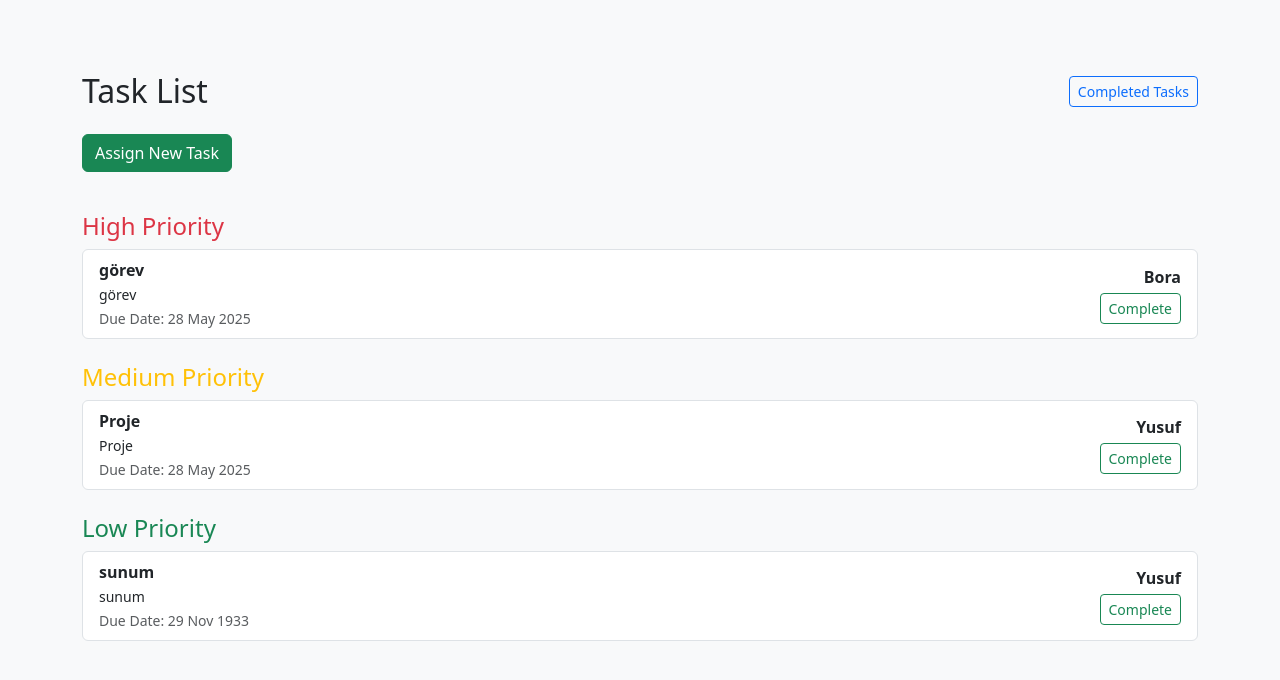
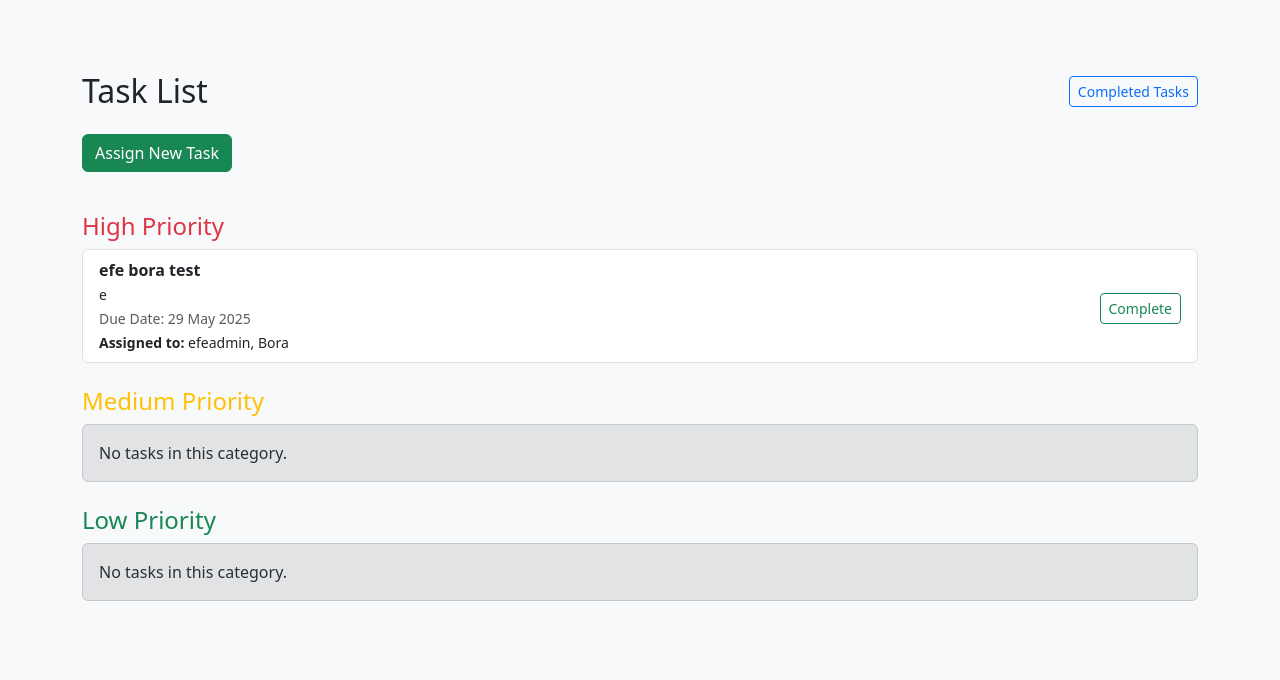
Before and after one commit to borabakar/todo-list, a Django app: page / in a window 1280 px wide. Shown: the part 56-736 px from the top of the page. Run offline with Django 4.2, Linux system fonts and the light colour scheme; a user stored in the database is signed in; data comes from the database, SQL or seed files in the repository.

Commit message:
Multiple user assignment and delete from completed tasks feature

```diff
--- a/tasks/forms.py
+++ b/tasks/forms.py
@@ -3,6 +3,12 @@
 from django.contrib.auth.models import User
 
 class TaskForm(forms.ModelForm):
+    assigned_to = forms.ModelMultipleChoiceField(
+        queryset=User.objects.all(),
+        widget=forms.CheckboxSelectMultiple(),  # ✅ checkbox görünümü
+        label="Assign To"
+    )
+
     class Meta:
         model = Task
         fields = ['title', 'description', 'due_date', 'assigned_to', 'priority']
--- a/tasks/models.py
+++ b/tasks/models.py
@@ -12,7 +12,7 @@
     description = models.TextField()
     due_date = models.DateField()
     completed = models.BooleanField(default=False)
-    assigned_to = models.ForeignKey(User, on_delete=models.CASCADE)
+    assigned_to = models.ManyToManyField(User)  # 🔄 Multiple users can be assigned
     priority = models.CharField(max_length=10, choices=PRIORITY_CHOICES, default='Medium')
 
     def __str__(self):
--- a/tasks/templates/tasks/task_list.html
+++ b/tasks/templates/tasks/task_list.html
@@ -23,10 +23,12 @@
                         <div>
                             <strong>{{ task.title }}</strong><br>
                             <small>{{ task.description }}</small><br>
-                            <small class="text-muted">Due Date: {{ task.due_date|date:"d M Y" }}</small>
+                            <small class="text-muted">Due Date: {{ task.due_date|date:"d M Y" }}</small><br>
+                            <small><strong>Assigned to:</strong>
+                                {{ task.assigned_to.all|join:", " }}
+                            </small>
                         </div>
                         <div class="text-end">
-                            <div><strong>{{ task.assigned_to.username }}</strong></div>
                             {% if not task.completed %}
                                 <a href="{% url 'complete_task' task.id %}" class="btn btn-sm btn-outline-success mt-1">Complete</a>
                             {% else %}
--- a/tasks/urls.py
+++ b/tasks/urls.py
@@ -9,4 +9,6 @@
     path('completed/', views.completed_tasks, name='completed_tasks'),
     path('accounts/', include('django.contrib.auth.urls')),
     path('create/', views.create_task, name='create_task'),
+    path('delete/<int:task_id>/', views.delete_task, name='delete_task'),
+
 ]
--- a/tasks/views.py
+++ b/tasks/views.py
@@ -6,6 +6,19 @@
 
 def is_admin(user):
     return user.is_superuser
+
+@login_required
+def delete_task(request, task_id):
+    task = get_object_or_404(Task, id=task_id, completed=True)
+
+    # sadece admin veya kendi tamamladığı görevleri silebilir
+    if request.user.is_superuser or task.assigned_to == request.user:
+        task.delete()
+        messages.success(request, "Task deleted successfully.")
+    else:
+        messages.error(request, "You do not have permission to delete this task.")
+
+    return redirect('completed_tasks')
 
 @login_required
 def task_list(request):
@@ -59,7 +72,9 @@
     if request.method == 'POST':
         form = TaskForm(request.POST)
         if form.is_valid():
-            form.save()
+            task = form.save(commit=False)  # görevi oluştur ama kaydetme
+            task.save()  # kaydet (ID oluşturulsun)
+            form.save_m2m()  # assigned_to gibi ManyToMany alanları kaydet
             messages.success(request, "New task successfully assigned.")
             return redirect('task_list')
     else:
```
Also changed, not shown: tasks/templates/tasks/completed_tasks.html (+12 -4 lines), tasks/templates/tasks/create_task.html (+9 -1 lines), db.sqlite3, tasks/migrations/0004_remove_task_assigned_to_alter_task_priority_and_more.py (added).
